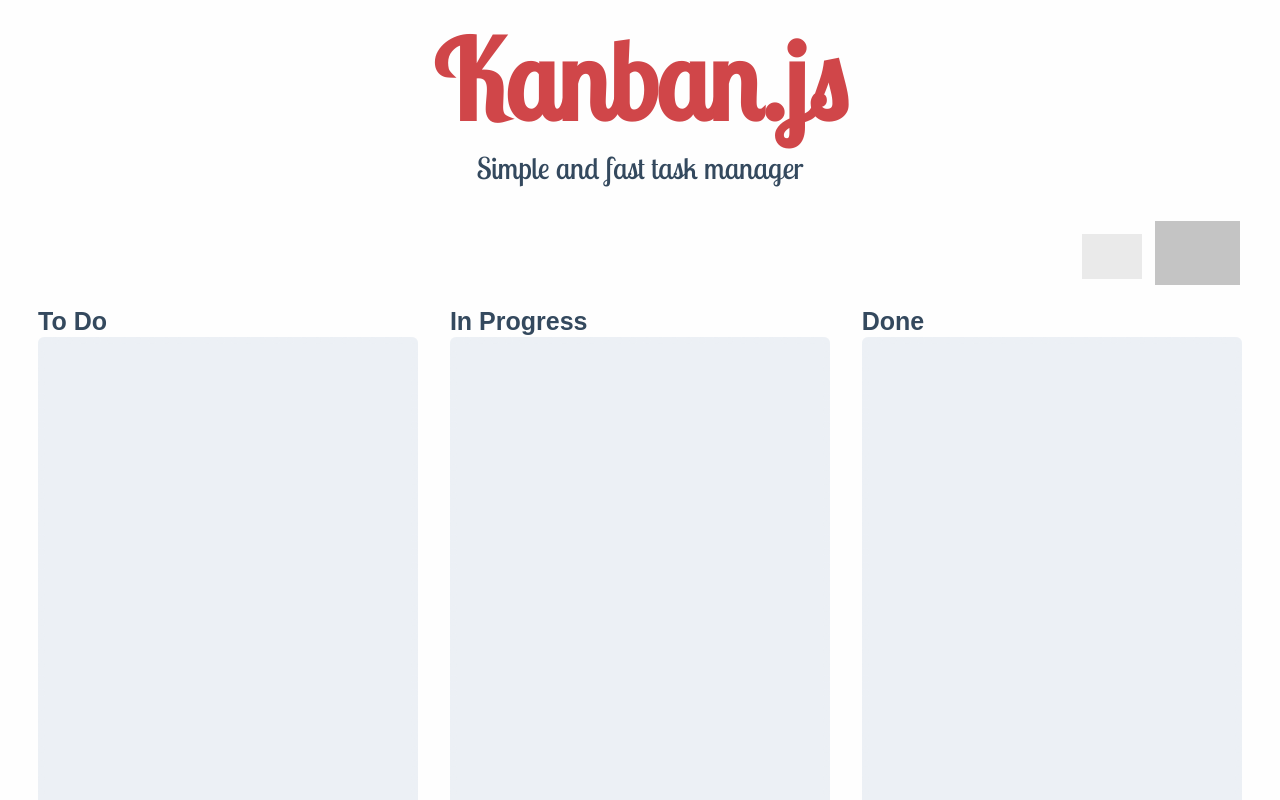
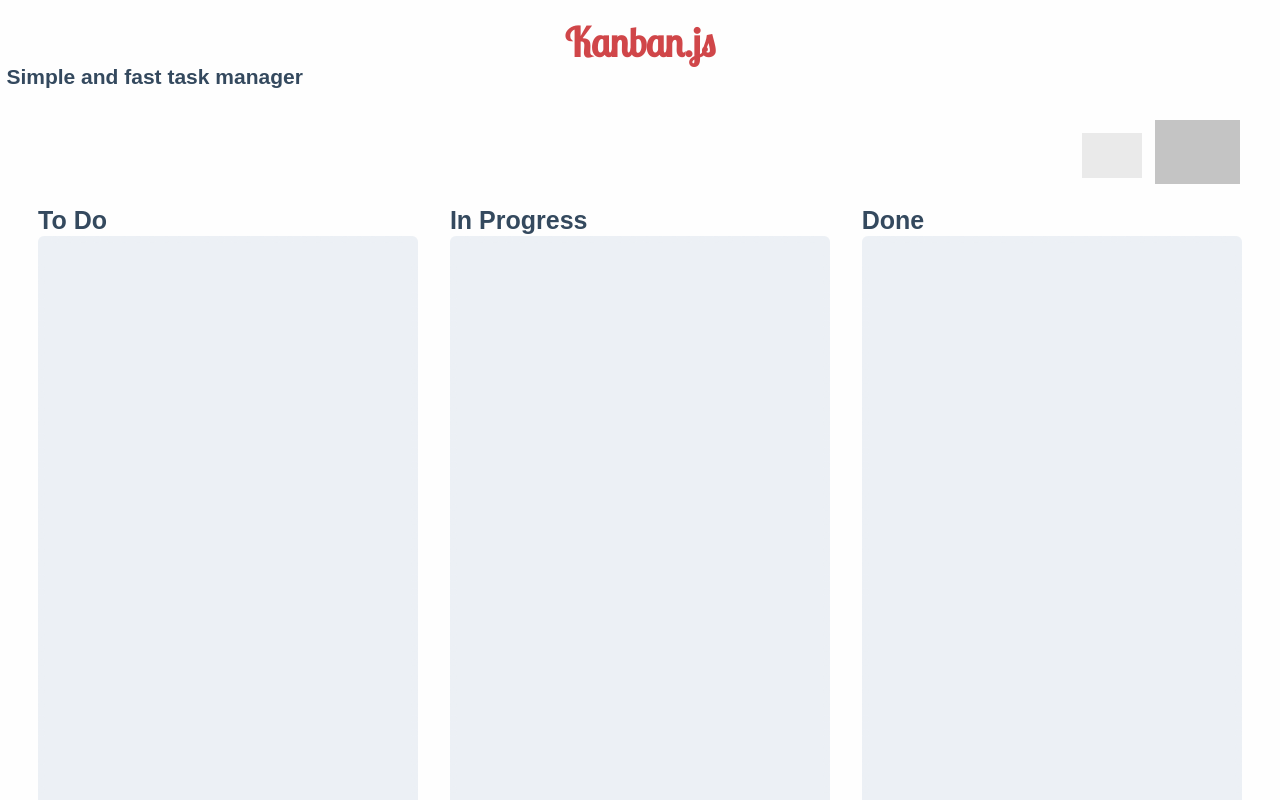
Before and after one commit to arthurfigueiredo/Kanban.js, a website: page index.html in a window 1280 px wide. Shown: the top 800 px of the page. Drawn offline with nearby package versions, Linux system fonts and the light colour scheme; grey boxes are pictures that could not be loaded.

Commit message:
Update style.css

```diff
--- a/src/css/style.css
+++ b/src/css/style.css
@@ -95,33 +95,14 @@ header h1 {
 	font-style: normal;
 	font-weight: 700;
 	line-height: 1.1;
-	font-size: 110px;
+	font-size: 40px;
 	margin: 0;
 	text-align: center;
-}
-
-header h2 {
-	font-family: 'Lobster Two', arial;
-	font-style: normal;
-	font-weight: 400;
-	margin-bottom: 4px;
-	margin-top: 9px;
-	font-size: 30px;
-	text-align: center;
-}
-header .fork-me {
-	position: absolute;
-	top: 0;
-	right: 0;
 }
 
 @media (max-width: 767px) {
 	header h1 {
 		font-size: 70px;
-	}
-
-	header h2 {
-		font-size: 30px;
 	}
 }
 
```
